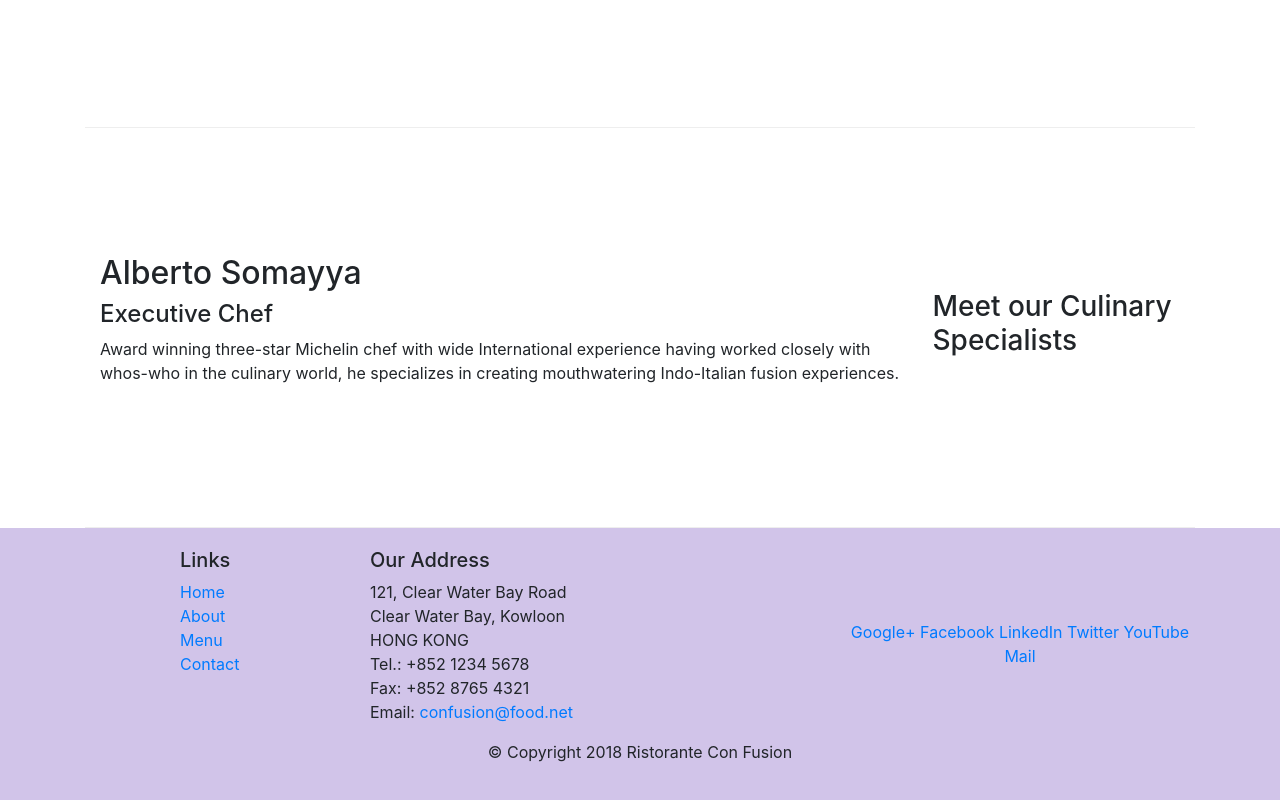
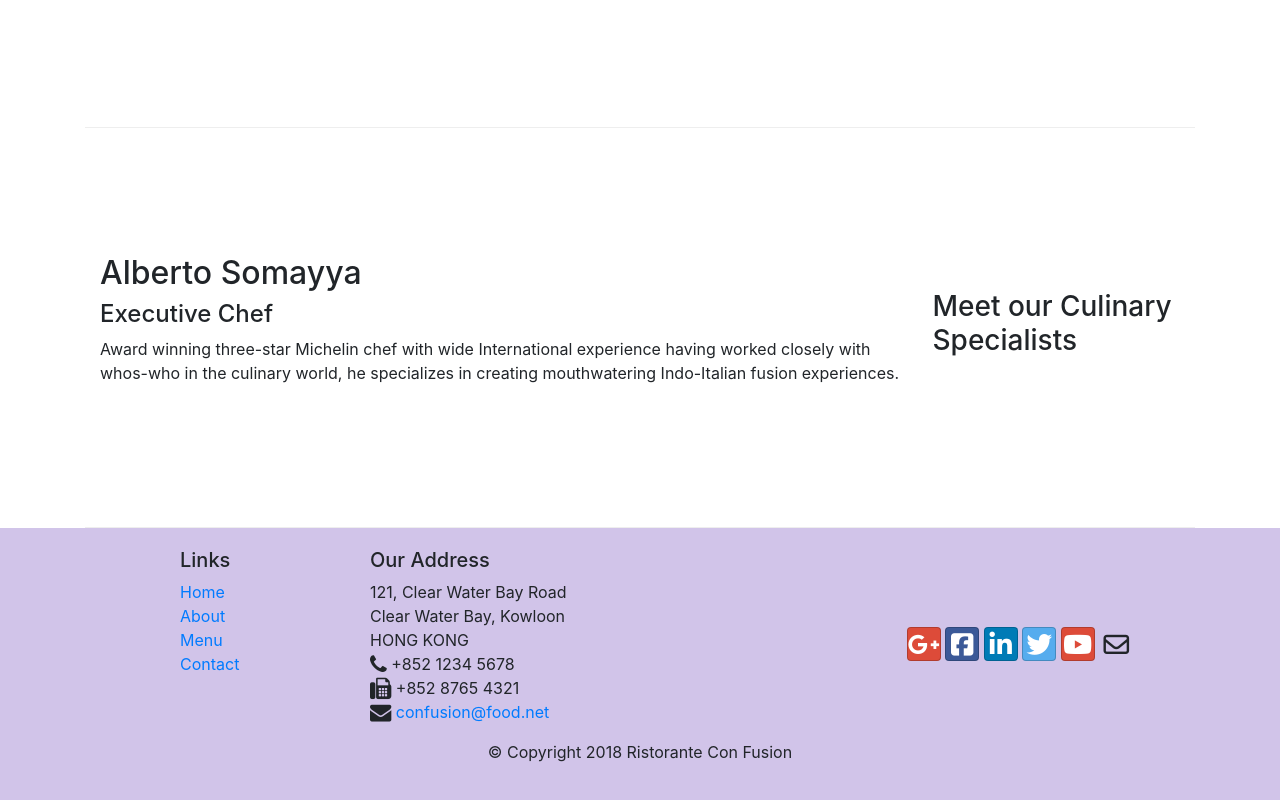
Before and after one commit to Pawananjani1A/Restaurant, a website: page index.html in a window 1280 px wide. Shown: the part 1006-1806 px from the top of the page. Drawn offline with nearby package versions, Linux system fonts and the light colour scheme.

Commit message:
font-icons

```diff
--- a/index.html
+++ b/index.html
@@ -8,8 +8,12 @@
    <meta http-equiv="x-ua-compatible" content="ie=edge">
 
    <!-- Bootstrap CSS -->
+   <link rel="stylesheet" href="https://maxcdn.bootstrapcdn.com/bootstrap/4.0.0/css/bootstrap.min.css" integrity="sha384-Gn5384xqQ1aoWXA+058RXPxPg6fy4IWvTNh0E263XmFcJlSAwiGgFAW/dAiS6JXm" crossorigin="anonymous">
+   <script src="https://kit.fontawesome.com/05f38f1382.js" crossorigin="anonymous"></script>
    <link rel="stylesheet" href="node_modules/bootstrap/dist/css/bootstrap.min.css">
    <link rel="stylesheet" href="css/styles.css">
+   <link rel="stylesheet" href="node_modules/font-awesome/css/font-awesome.min.css">
+   <link rel="stylesheet" href="node_modules/bootstrap-social/bootstrap-social.css">
     <title>Ristorante Con Fusion</title>
 </head>
 
@@ -22,10 +26,10 @@
     <a class="navbar-brand mr-auto" href="#">Ristorante Con Fusion</a>
     <div class="collapse navbar-collapse" id="Navbar">
       <ul class="navbar-nav mr-auto">
-        <li class="nav=item active" ><a class="nav-link" href="#">Home</a></li>
-        <li class="nav=item"><a class="nav-link" href="./aboutus.html">About</a></li>
-        <li class="nav=item"><a class="nav-link" href="#">Menu</a></li>
-        <li class="nav=item"><a class="nav-link" href="#">Contact</a></li>
+        <li class="nav=item active" ><a class="nav-link" href="#"><span class="fa fa-home fa-lg"></span> Home</a></li>
+        <li class="nav=item"><a class="nav-link" href="./aboutus.html"><span class="fa fa-info fa-lg"></span> About</a></li>
+        <li class="nav=item"><a class="nav-link" href="#"><span class="fa fa-list fa-lg"></span> Menu</a></li>
+        <li class="nav=item"><a class="nav-link" href="#"><span class="fa fa-address-card fa-lg"></span> Contact</a></li>
 
       </ul>
     </div>
@@ -98,19 +102,19 @@
 		              121, Clear Water Bay Road<br>
 		              Clear Water Bay, Kowloon<br>
 		              HONG KONG<br>
-		              Tel.: +852 1234 5678<br>
-		              Fax: +852 8765 4321<br>
-		              Email: <a href="mailto:confusion@food.net">confusion@food.net</a>
+		              <i class="fa fa-phone fa-lg"></i> +852 1234 5678<br>
+		               <i class="fa fa-fax fa-lg"></i> +852 8765 4321<br>
+		               <i class="fa fa-envelope fa-lg"></i> <a href="mailto:confusion@food.net">confusion@food.net</a>
 		           </address>
                 </div>
                 <div class="col-12 col-sm-4 align-self-center">
                     <div class="text-center">
-                        <a href="http://google.com/+">Google+</a>
-                        <a href="http://www.facebook.com/profile.php?id=">Facebook</a>
-                        <a href="http://www.linkedin.com/in/">LinkedIn</a>
-                        <a href="http://twitter.com/">Twitter</a>
-                        <a href="http://youtube.com/">YouTube</a>
-                        <a href="mailto:">Mail</a>
+                        <a  class="btn btn-social-icon btn-google"href="http://google.com/+"><i class="fa fa-google-plus fa-lg"></i></a>
+                        <a class="btn btn-social-icon btn-facebook" href="http://www.facebook.com/profile.php?id="><i class="fa fa-facebook-square fa-lg"></i></a>
+                        <a class="btn btn-social-icon btn-linkedin" href="http://www.linkedin.com/in/"><i class="fa fa-linkedin fa-lg"></i></a>
+                        <a class="btn btn-social-icon btn-twitter" href="http://twitter.com/"><i class="fa fa-twitter fa-lg"></i></a>
+                        <a class="btn btn-social-icon btn-google" href="http://youtube.com/"><i class="fa fa-youtube fa-lg"></i></a>
+                        <a class="btn btn-social-icon" href="mailto:"><i class="fa fa-envelope-o fa-lg"></i></a>
                     </div>
                 </div>
            </div>
--- a/package.json
+++ b/package.json
@@ -15,6 +15,8 @@
   },
   "dependencies": {
     "bootstrap": "^4.5.0",
+    "bootstrap-social": "^5.1.1",
+    "font-awesome": "^4.7.0",
     "jquery": "^3.5.1",
     "popper.js": "^1.12.9"
   }
```
Also changed, not shown: aboutus.html (+17 -14 lines), 1 other file.
